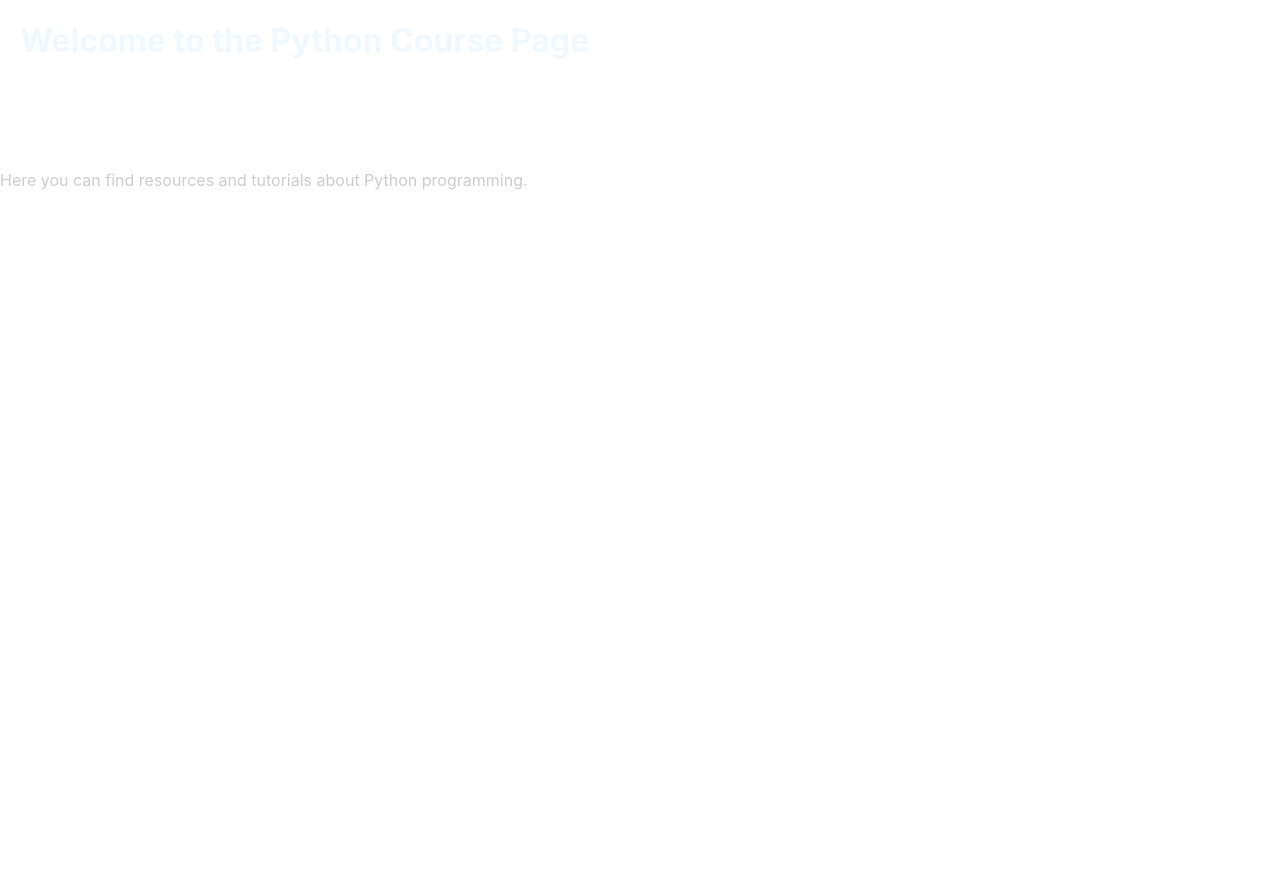
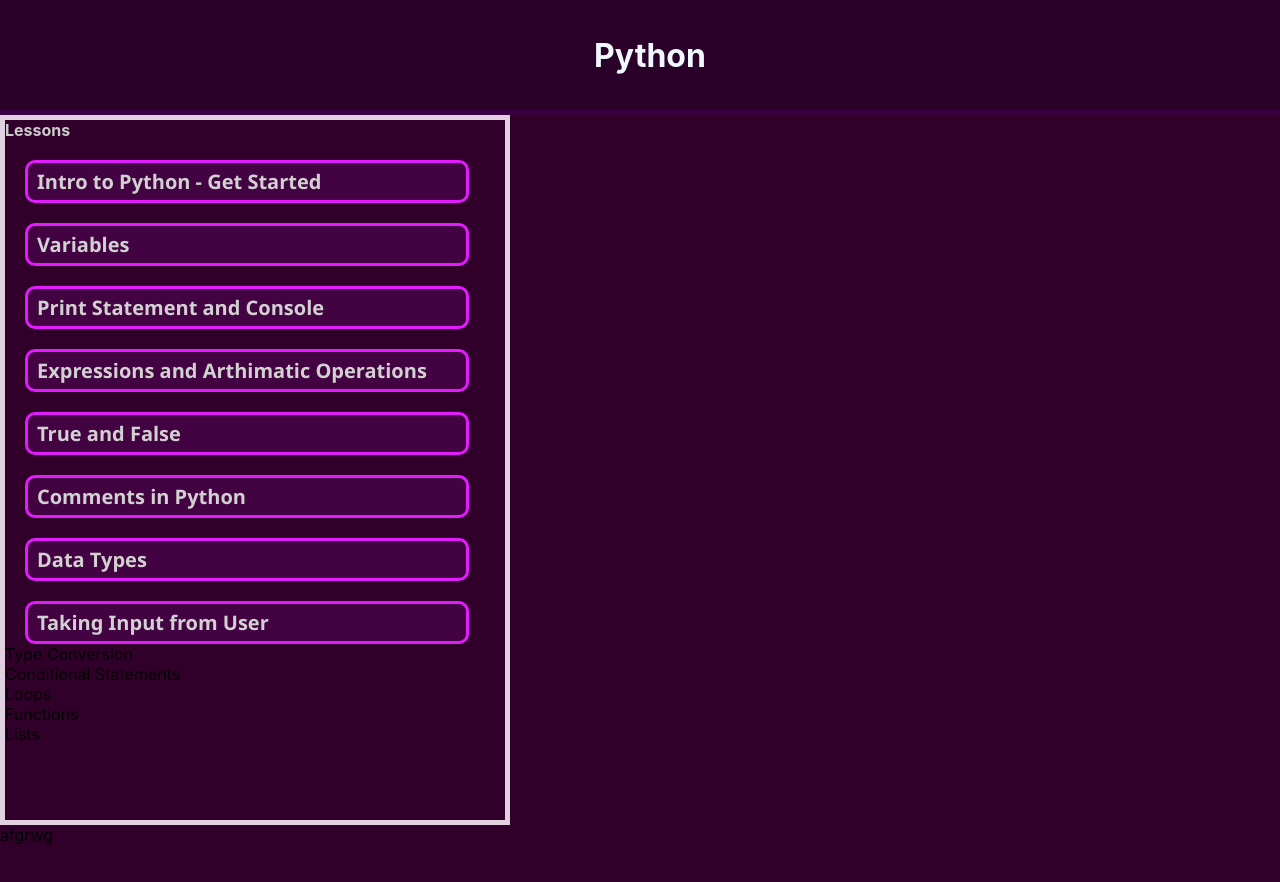
Before and after one commit to GSunny218/Mern-Projec, a React (Create React App) app in the folder my-app/: page /pythonPage in a window 1280 px wide. Shown: the top 882 px of the page. Before the commit the page ends 800 px from the top, so only its background shows below. Built offline with nearby package versions, Linux system fonts and the light colour scheme.

Commit message:
made python and html page

```diff
--- a/my-app/src/components/htmlPage.jsx
+++ b/my-app/src/components/htmlPage.jsx
@@ -4,7 +4,29 @@
     return(
         <>
             <div>
-                <h1>This is HTML Page</h1>
+                <header className="">
+                    <h1>HMTL</h1>
+                </header>
+                <main>
+                    <div className="">
+                        <div className=""><span>Lessons</span>
+                            <div className="l1">Intro to HTML - Get Started</div>
+                            <div className="l2">Basic HTML</div>
+                            <div className="l3"></div>
+                            <div className="l4">Expressions and Arthimatic Operations</div>
+                            <div className="l5">True and False</div>
+                            <div className="l6">Comments in Python</div>
+                            <div className="l7">Data Types</div>
+                            <div className="l8">Taking Input from User</div>
+                            <div>Type Conversion</div>
+                            <div>Conditional Statements</div>
+                            <div>Loops</div>
+                            <div>Functions</div>
+                            <div>Lists</div>
+                        </div>
+                        <div>afgrwg</div>
+                    </div>
+                </main>
             </div>
         </>
     );
--- a/my-app/src/components/mainPage.css
+++ b/my-app/src/components/mainPage.css
@@ -101,3 +101,42 @@
     width: 100%;
     border-top: #380040 solid 5px;
 }
+
+.lang-intro-py {
+    font-size: 14px;
+    margin-left: 100px;
+    color: #d1d1d1;
+    font-weight: normal;
+    font-family: 'Segoe UI', Tahoma, Geneva, Verdana, sans-serif;
+}
+
+.lang-intro-html {
+    font-size: 14px;
+    margin-left: 105px;
+    color: #d1d1d1;
+    font-weight: normal;
+    font-family: 'Segoe UI', Tahoma, Geneva, Verdana, sans-serif;
+}
+
+.lang-intro-css {
+    font-size: 14px;
+    margin-left: 120px;
+    color: #d1d1d1;
+    font-weight: normal;
+    font-family: 'Segoe UI', Tahoma, Geneva, Verdana, sans-serif;
+}
+
+.lang-intro-sql {
+    font-size: 14px;
+    margin-left: 121px;
+    color: #d1d1d1;
+    font-weight: normal;
+    font-family: 'Segoe UI', Tahoma, Geneva, Verdana, sans-serif;
+}
+
+.misc-text {
+    margin-top: 40px;
+    text-align: center;
+    color: white;
+    font-family: 'Segoe UI', Tahoma, Geneva, Verdana, sans-serif;
+}
--- a/my-app/src/components/mainPage.jsx
+++ b/my-app/src/components/mainPage.jsx
@@ -39,12 +39,13 @@
                     <div className="courses">Courses</div>
                     <div className="course-list">
                         <div className="course-item">
-                            <div onClick={pythonCousre} className="logo-container-mp"><img className="python-logo-mp" src={python} alt="Python Logo" />Python</div>
-                            <div onClick={htmlCourse} className="logo-container-mp"><img className="html-logo-mp" src={html} alt="HML Logo" />HTML</div>
-                            <div onClick={cssCourse} className="logo-container-mp"><img className="css-logo-mp" src={css} alt="CSS Logo" />CSS</div>
-                            <div onClick={sqlCourse} className="logo-container-mp"><img className="sql-logo-mp" src={sql} alt="SQL Logo" />SQL</div>
+                            <div onClick={pythonCousre} className="logo-container-mp"><img className="python-logo-mp" src={python} alt="Python Logo" />Python <span className="lang-intro-py">It's fun to learn python because of simple english type Programming language. It's easy to learn</span></div>
+                            <div onClick={htmlCourse} className="logo-container-mp"><img className="html-logo-mp" src={html} alt="HML Logo" />HTML <span className="lang-intro-html">HTML is used to make website with uses of tags. Learn to make webs that can change the world</span></div>
+                            <div onClick={cssCourse} className="logo-container-mp"><img className="css-logo-mp" src={css} alt="CSS Logo" />CSS <span className="lang-intro-css">If you're creative than you can make web designs perfectly. Make your sites interactive and show creative</span></div>
+                            <div onClick={sqlCourse} className="logo-container-mp"><img className="sql-logo-mp" src={sql} alt="SQL Logo" />SQL <span className="lang-intro-sql">Learn about database that how they created, update, retrieve and delete</span></div>
                         </div>
                     </div>
+                    <div className="misc-text"><h1>Coding had changed this world, now it's your time to grow-up!</h1></div>
                 </div>
                 <footer>
                     <div className="footer-mp">
--- /dev/null
+++ b/my-app/src/components/pythonPage.css
@@ -0,0 +1,130 @@
+.python-page {
+    height: 900px;
+    width: 100%;
+    background-color: #30002b;
+}
+
+.header-py {
+    display: flex;
+    justify-content: center;
+    align-items: center;
+    height: 110px;
+    background-color: #2a0229;
+    color: white;
+    border-bottom: #380040 solid 5px;
+}
+
+.course-title{
+    display: flex;
+    flex-direction: column;
+    justify-content: start;
+    align-items: start;
+    height: 700px;
+    width: 500px;
+    background-color: #30002b;
+    border: #e1d0e0 solid 5px;
+}
+
+.l1 {
+    font-size: 20px;
+    width: 420px;
+    margin: 20px 0 0 20px;
+    color: #d1d1d1;
+    font-weight: bold;
+    font-family: 'Segoe UI', Tahoma, Geneva, Verdana, sans-serif;
+    border: #e41aff solid 3px;
+    padding: 5px 9px 5px 9px;
+    background-color: #e41aff1a;
+    border-radius: 10px;
+}
+
+.l2 {
+    font-size: 20px;
+    width: 420px;
+    margin: 20px 0 0 20px;
+    color: #d1d1d1;
+    font-weight: bold;
+    font-family: 'Segoe UI', Tahoma, Geneva, Verdana, sans-serif;
+    border: #e41aff solid 3px;
+    padding: 5px 9px 5px 9px;
+    background-color: #e41aff1a;
+    border-radius: 10px;
+}
+
+.l3 {
+    font-size: 20px;
+    width: 420px;
+    margin: 20px 0 0 20px;
+    color: #d1d1d1;
+    font-weight: bold;
+    font-family: 'Segoe UI', Tahoma, Geneva, Verdana, sans-serif;
+    border: #e41aff solid 3px;
+    padding: 5px 9px 5px 9px;
+    background-color: #e41aff1a;
+    border-radius: 10px;
+}
+
+.l4 {
+    font-size: 20px;
+    margin: 20px 0 0 20px;
+    color: #d1d1d1;
+    font-weight: bold;
+    font-family: 'Segoe UI', Tahoma, Geneva, Verdana, sans-serif;
+    border: #e41aff solid 3px;
+    padding: 5px 9px 5px 9px;
+    width: 420px;
+    background-color: #e41aff1a;
+    border-radius: 10px;
+}
+
+.l5 {
+    font-size: 20px;
+    width: 420px;
+    margin: 20px 0 0 20px;
+    color: #d1d1d1;
+    font-weight: bold;
+    font-family: 'Segoe UI', Tahoma, Geneva, Verdana, sans-serif;
+    border: #e41aff solid 3px;
+    padding: 5px 9px 5px 9px;
+    background-color: #e41aff1a;
+    border-radius: 10px;
+}
+
+.l6 {
+    font-size: 20px;
+    width: 420px;
+    margin: 20px 0 0 20px;
+    color: #d1d1d1;
+    font-weight: bold;
+    font-family: 'Segoe UI', Tahoma, Geneva, Verdana, sans-serif;
+    border: #e41aff solid 3px;
+    padding: 5px 9px 5px 9px;
+    background-color: #e41aff1a;
+    border-radius: 10px;
+}
+
+.l7 {
+    font-size: 20px;
+    width: 420px;
+    margin: 20px 0 0 20px;
+    color: #d1d1d1;
+    font-weight: bold;
+    font-family: 'Segoe UI', Tahoma, Geneva, Verdana, sans-serif;
+    border: #e41aff solid 3px;
+    padding: 5px 9px 5px 9px;
+    background-color: #e41aff1a;
+    border-radius: 10px;
+}
+
+.l8 {
+    font-size: 20px;
+    width: 420px;
+    margin: 20px 0 0 20px;
+    color: #d1d1d1;
+    font-weight: bold;
+    font-family: 'Segoe UI', Tahoma, Geneva, Verdana, sans-serif;
+    border: #e41aff solid 3px;
+    padding: 5px 9px 5px 9px;
+    background-color: #e41aff1a;
+    border-radius: 10px;
+}
--- a/my-app/src/components/pythonPage.jsx
+++ b/my-app/src/components/pythonPage.jsx
@@ -1,10 +1,34 @@
 import React from "react";
+import "./pythonPage.css";
 
 const PythonPage = () => {
     return (
         <>
-            <h1>Welcome to the Python Course Page</h1>
-            <p>Here you can find resources and tutorials about Python programming.</p>
+            <div className="python-page">
+                <header className="header-py">
+                    <h1>Python</h1>
+                </header>
+                <main>
+                    <div className="course-content">
+                        <div className="course-title"><span>Lessons</span>
+                            <div className="l1">Intro to Python - Get Started</div>
+                            <div className="l2">Variables</div>
+                            <div className="l3">Print Statement and Console</div>
+                            <div className="l4">Expressions and Arthimatic Operations</div>
+                            <div className="l5">True and False</div>
+                            <div className="l6">Comments in Python</div>
+                            <div className="l7">Data Types</div>
+                            <div className="l8">Taking Input from User</div>
+                            <div>Type Conversion</div>
+                            <div>Conditional Statements</div>
+                            <div>Loops</div>
+                            <div>Functions</div>
+                            <div>Lists</div>
+                        </div>
+                        <div>afgrwg</div>
+                    </div>
+                </main>
+            </div>
         </>
     );
 }
```
